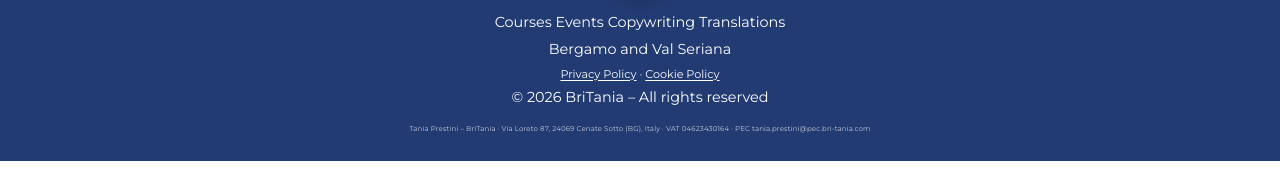
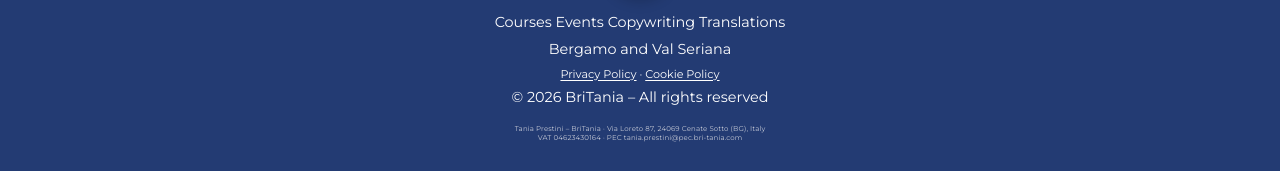
Before and after one commit to taniapre/bri-tania-site, a plain HTML site: page en/index.html in a window 1280 px wide. Shown: the part 6626-6797 px from the top of the page. Drawn offline with Linux system fonts and the light colour scheme.

Commit message:
Format legal imprint as two lines under copyright
Co-authored-by: Cursor <cursoragent@cursor.com>

```diff
--- a/en/index.html
+++ b/en/index.html
@@ -298,7 +298,7 @@
     <p>Bergamo and Val Seriana</p>
     <p class="legal-links"><a href="privacy.html">Privacy Policy</a> · <a href="cookie.html">Cookie Policy</a></p>
     <p>© <span id="year"></span> BriTania – All rights reserved</p>
-    <p class="legal-line">Tania Prestini – BriTania · Via Loreto 87, 24069 Cenate Sotto (BG), Italy · VAT 04623430164 · PEC tania.prestini@pec.bri-tania.com</p>
+    <p class="legal-line">Tania Prestini – BriTania · Via Loreto 87, 24069 Cenate Sotto (BG), Italy<br />VAT 04623430164 · PEC tania.prestini@pec.bri-tania.com</p>
   </footer>
 
   <script src="../assets/main.js" defer></script>
```
Also changed, not shown: index.html (+1 -1 lines).
